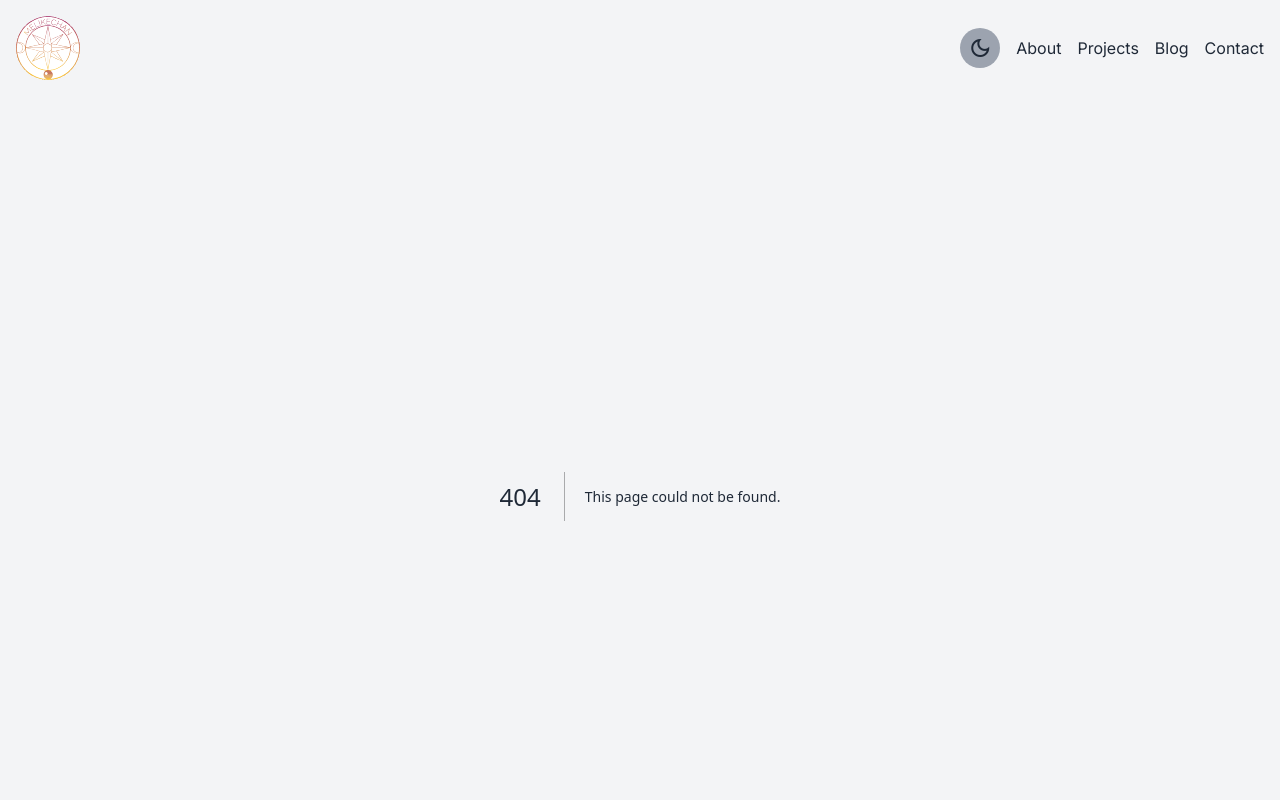
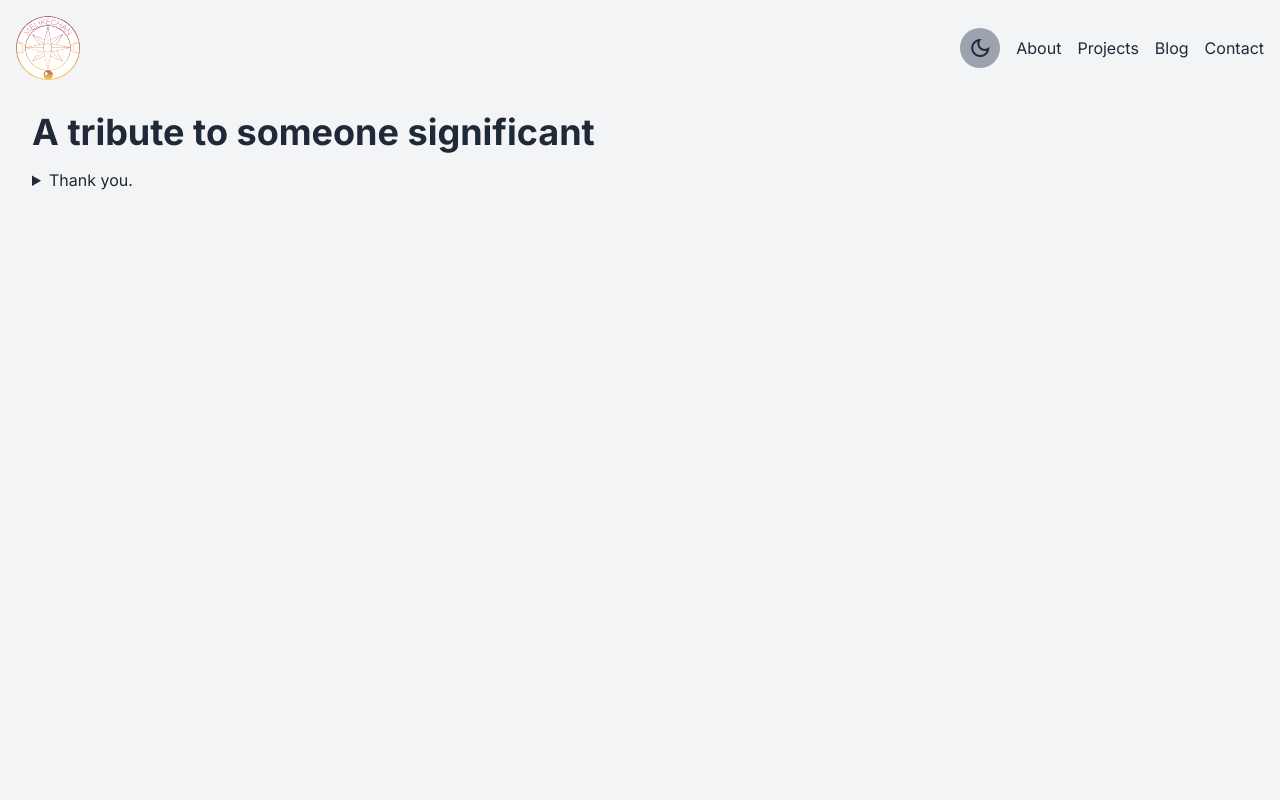
Before and after one commit to melikechan/melikechan.io, a Next.js app: page /husejinbg in a window 1280 px wide. Before the commit this address had no page. Shown: the top 800 px of the page. Built offline with nearby package versions, Linux system fonts and the light colour scheme.

Commit message:
blog: add some stuff

```diff
--- /dev/null
+++ b/src/app/husejinbg/page.js
@@ -0,0 +1,19 @@
+export default async function Home() {
+  return (
+    <main className="flex flex-col mx-8 my-4 min-h-screen space-y-4 animate-fadeIn">
+      <h1 className="text-4xl font-bold">A tribute to someone significant</h1>
+      <details>
+        <summary>Thank you.</summary>
+        <p>
+          I wish you have understood the feelings better, but I will accept you
+          as you are. However, be careful about your thoughts and actions, some
+          of them are very dangerous. I think you also owe me an apology :)
+        </p>
+        <p>
+          With the oblivons and heavens, you have been a very significant person
+          for me, Hüseyin Burak.
+        </p>
+      </details>
+    </main>
+  );
+}
```
